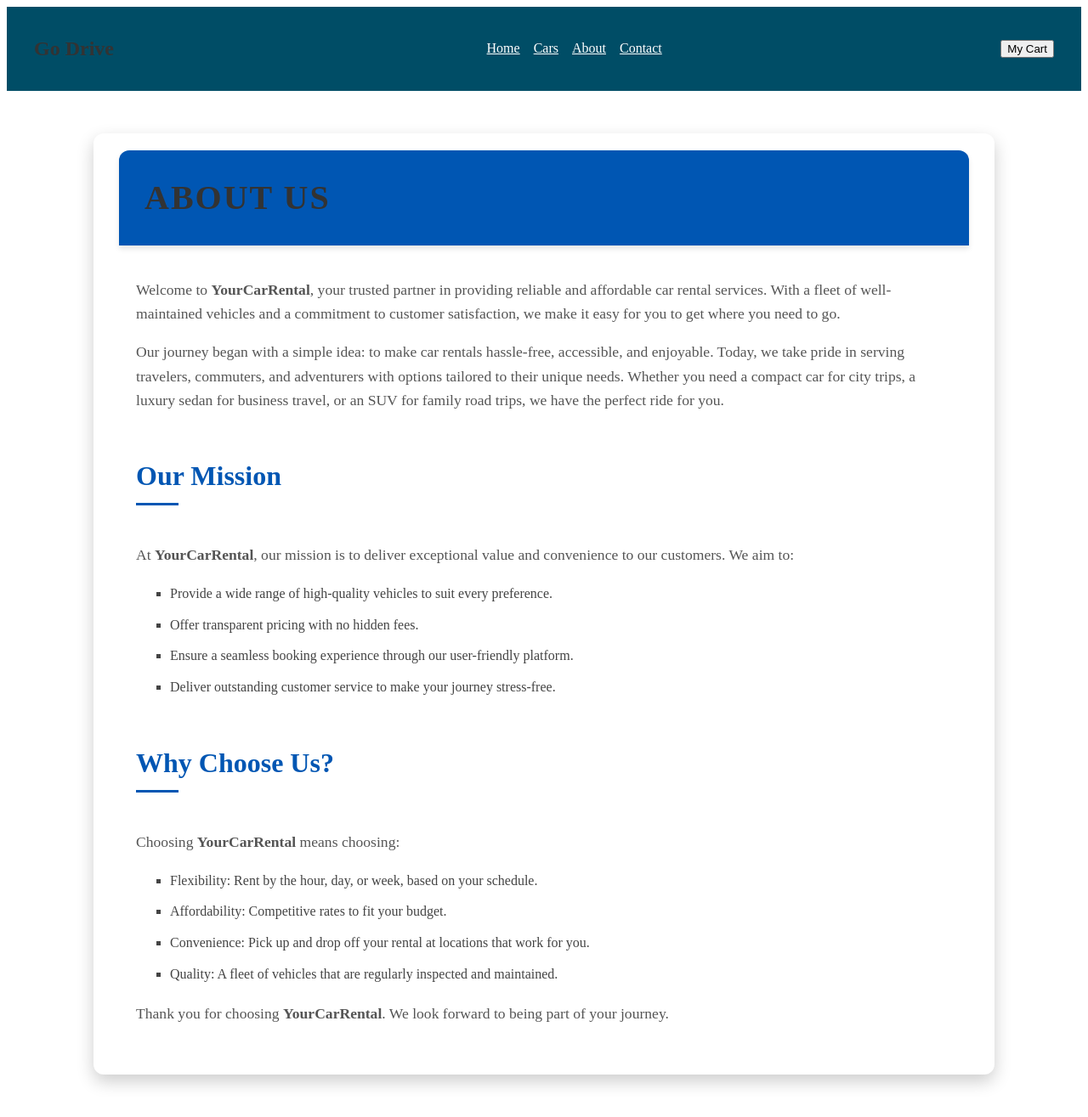
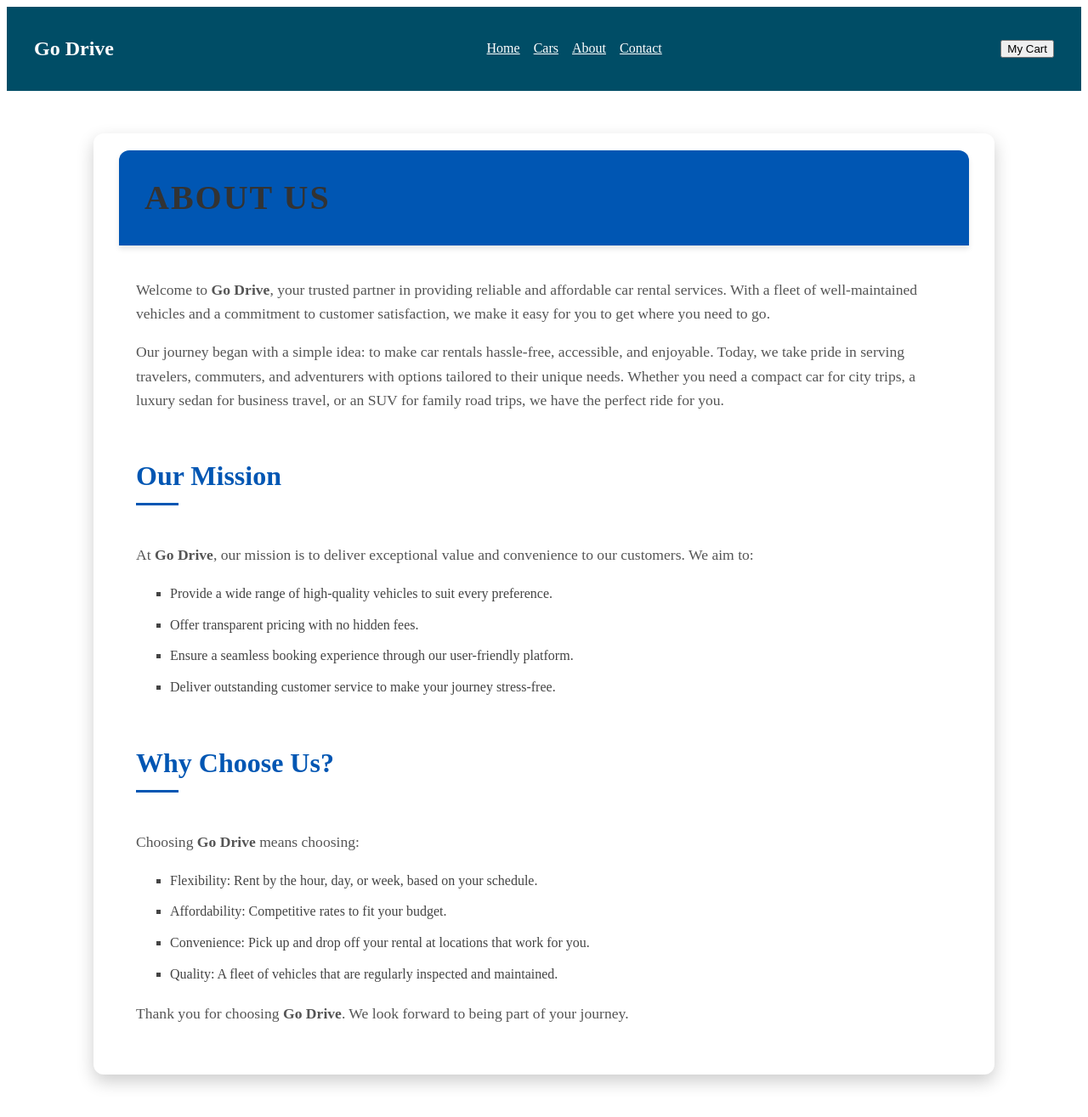
Before and after one commit to Aqilzxfrn/CarRentalWebsite, a React (Vite) app: page /About in a window 1280 px wide. Shown: the whole page at 85% size. Built offline with nearby package versions, Linux system fonts and the light colour scheme.

Commit message:
edit page

```diff
--- a/src/Components/About.jsx
+++ b/src/Components/About.jsx
@@ -1,5 +1,5 @@
 import React from 'react';
-import './About.css'; // Add custom styles if needed
+import './About.css';
 
 const About = () => {
   return (
@@ -9,14 +9,14 @@ const About = () => {
       </header>
       <section className="about-content">
         <p>
-          Welcome to <strong>YourCarRental</strong>, your trusted partner in providing reliable and affordable car rental services. With a fleet of well-maintained vehicles and a commitment to customer satisfaction, we make it easy for you to get where you need to go.
+          Welcome to <strong>Go Drive</strong>, your trusted partner in providing reliable and affordable car rental services. With a fleet of well-maintained vehicles and a commitment to customer satisfaction, we make it easy for you to get where you need to go.
         </p>
         <p>
           Our journey began with a simple idea: to make car rentals hassle-free, accessible, and enjoyable. Today, we take pride in serving travelers, commuters, and adventurers with options tailored to their unique needs. Whether you need a compact car for city trips, a luxury sedan for business travel, or an SUV for family road trips, we have the perfect ride for you.
         </p>
         <h2>Our Mission</h2>
         <p>
-          At <strong>YourCarRental</strong>, our mission is to deliver exceptional value and convenience to our customers. We aim to:
+          At <strong>Go Drive</strong>, our mission is to deliver exceptional value and convenience to our customers. We aim to:
         </p>
         <ul>
           <li>Provide a wide range of high-quality vehicles to suit every preference.</li>
@@ -26,7 +26,7 @@ const About = () => {
         </ul>
         <h2>Why Choose Us?</h2>
         <p>
-          Choosing <strong>YourCarRental</strong> means choosing:
+          Choosing <strong>Go Drive</strong> means choosing:
         </p>
         <ul>
           <li>Flexibility: Rent by the hour, day, or week, based on your schedule.</li>
@@ -35,7 +35,7 @@ const About = () => {
           <li>Quality: A fleet of vehicles that are regularly inspected and maintained.</li>
         </ul>
         <p>
-          Thank you for choosing <strong>YourCarRental</strong>. We look forward to being part of your journey.
+          Thank you for choosing <strong>Go Drive</strong>. We look forward to being part of your journey.
         </p>
       </section>
     </div>
--- a/src/Components/Navbar.css
+++ b/src/Components/Navbar.css
@@ -24,3 +24,7 @@
   .navbar a {
     color: white;
   }
+
+ .navbar h1 {
+  color: white;
+ }
```
